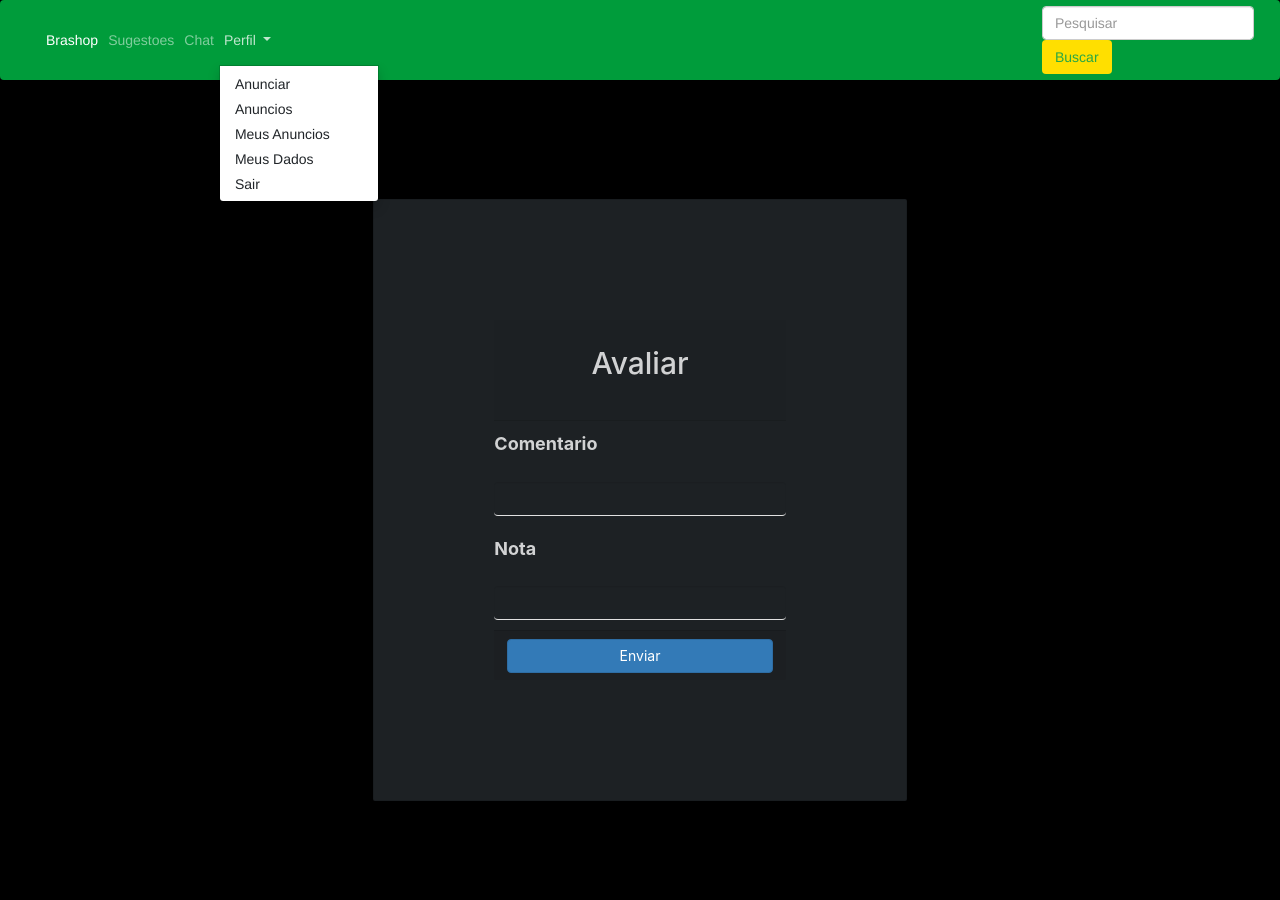
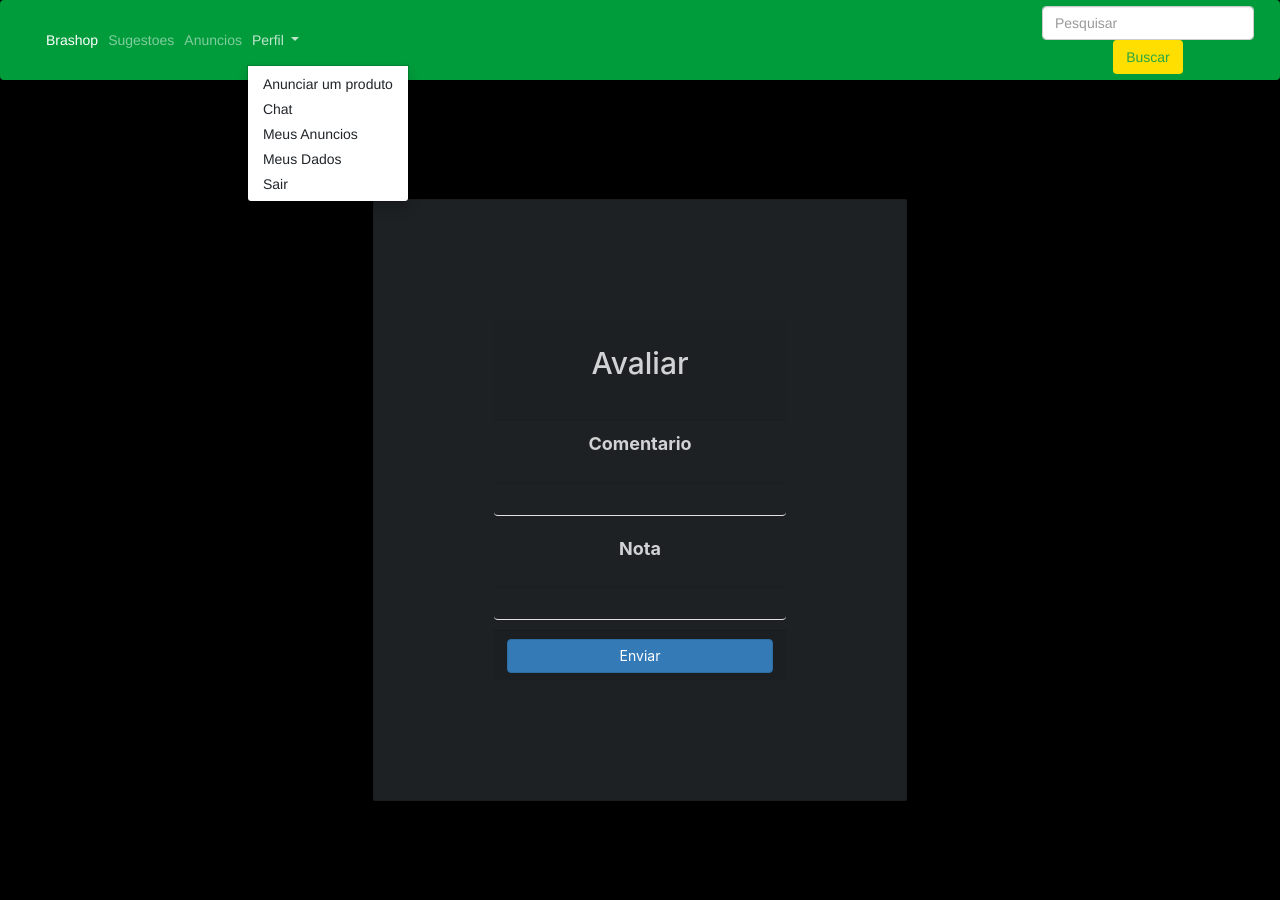
Before and after one commit to caiocesar04/projeto_integrador, a PHP site: page /app/views/avaliacoes/formCadastro.php in a window 1280 px wide, after a click on "Perfil". Run offline with PHP 8.4, Linux system fonts and the light colour scheme; some libraries are stand-ins or nearby versions.

Commit message:
Add files via upload

```diff
--- a/brashop/app/views/avaliacoes/formCadastro.php
+++ b/brashop/app/views/avaliacoes/formCadastro.php
@@ -6,14 +6,29 @@
         <meta name="viewport"content="width=device-width, initial-scale=1.0">
         <link rel="stylesheet" href="../views/helpers/css/bootstrap.min.css">
         <link rel="stylesheet" href="../views/helpers/style.css">
+        <link rel="stylesheet"  href="../views/helpers/estrelas.css">
         <title> Brashop</title>
     </head>
     <body >
     <?php
 	include_once __DIR__ . "/../helpers/menuLogin.php";
 ?>
+<!--<div class="estrelas">
+  <input type="radio" id="cm_star-empty" name="fb" value="" checked/>
+  <label for="cm_star-1"><i class="fa"></i></label>
+  <input type="radio" id="cm_star-1" name="fb" value="1"/>
+  <label for="cm_star-2"><i class="fa"></i></label>
+  <input type="radio" id="cm_star-2" name="fb" value="2"/>
+  <label for="cm_star-3"><i class="fa"></i></label>
+  <input type="radio" id="cm_star-3" name="fb" value="3"/>
+  <label for="cm_star-4"><i class="fa"></i></label>
+  <input type="radio" id="cm_star-4" name="fb" value="4"/>
+  <label for="cm_star-5"><i class="fa"></i></label>
+  <input type="radio" id="cm_star-5" name="fb" value="5"/>
+</div>-->
 
         <div id="title">
+
             <form class="card col-md-10 mx-auto col-lg-5 p-4 p-md-5" action="./AvaliacaoController.php?action=create" method="POST">
                 <div class="card-header">
                     <h2>Avaliar</h2>
--- /dev/null
+++ b/brashop/app/views/helpers/estrelas.css
@@ -0,0 +1,15 @@
+body{text-align: center; padding-top: 50px}
+
+.estrelas input[type=radio] {
+  display: none;
+}
+.estrelas label i.fa{
+  font-size: 2.5em
+}
+.estrelas label i.fa:before {
+  content:'\f005';
+  color: #FC0;
+}
+.estrelas input[type=radio]:checked ~ label i.fa:before {
+  color: #CCC;
+}
--- a/brashop/app/views/helpers/menuAdm.php
+++ b/brashop/app/views/helpers/menuAdm.php
@@ -22,15 +22,15 @@ include_once __DIR__ . "/../helpers/mensagem.php";
         <a class="nav-link" href="./CategoriaController.php?action=findAll">Categorias</a>
       </li>
       <li class="nav-item">
-        <a class="nav-link" href="./ChatController.php?action=findMensagemByUser">Chat</a>
+        <a class="nav-link" href="./AnuncioController.php?action=findAll">Anuncios</a>
       </li>
       <li class="nav-item dropdown">
         <a class="nav-link dropdown-toggle" href="#" id="navbarDropdownMenuLink" data-toggle="dropdown" aria-haspopup="true" aria-expanded="false">
           Perfil
         </a>
         <div class="dropdown-menu" aria-labelledby="navbarDropdownMenuLink">
-          <a class="dropdown-item" href="./AnuncioController.php?action=loadFormNew">Anunciar</a>
-          <a class="dropdown-item" href="./AnuncioController.php?action=findAll">Anuncios</a>
+          <a class="dropdown-item" href="./AnuncioController.php?action=loadFormNew">Anunciar um produto</a>
+          <a class="dropdown-item" href="./ChatController.php?action=findMensagemByUser">Chat</a>
           <a class="dropdown-item" href="./AnuncioController.php?action=findAnuncioByUser">Meus Anuncios</a>
           <a class="dropdown-item" href="./UsuarioController.php?action=findUsuarioByIdLogged">Meus Dados</a>
           <a class="dropdown-item" href="./UsuarioController.php?action=logout">Sair</a>
--- a/brashop/app/views/helpers/menuLogin.php
+++ b/brashop/app/views/helpers/menuLogin.php
@@ -19,15 +19,15 @@ include_once __DIR__ . "/../helpers/mensagem.php";
         <a class="nav-link" href="./SugestaoController.php?action=findAll">Sugestoes</a>
       </li>
       <li class="nav-item">
-        <a class="nav-link" href="./ChatController.php?action=findMensagemByUser">Chat</a>
+        <a class="nav-link" href="./AnuncioController.php?action=findAll">Anuncios</a>
       </li>
       <li class="nav-item dropdown">
         <a class="nav-link dropdown-toggle" href="#" id="navbarDropdownMenuLink" data-toggle="dropdown" aria-haspopup="true" aria-expanded="false">
           Perfil
         </a>
         <div class="dropdown-menu" aria-labelledby="navbarDropdownMenuLink">
-          <a class="dropdown-item" href="./AnuncioController.php?action=loadFormNew">Anunciar</a>
-          <a class="dropdown-item" href="./AnuncioController.php?action=findAll">Anuncios</a>
+          <a class="dropdown-item" href="./AnuncioController.php?action=loadFormNew">Anunciar um produto</a>
+          <a class="dropdown-item" href="./ChatController.php?action=findMensagemByUser">Chat</a>
           <a class="dropdown-item" href="./AnuncioController.php?action=findAnuncioByUser">Meus Anuncios</a>
           <a class="dropdown-item" href="./UsuarioController.php?action=findUsuarioByIdLogged">Meus Dados</a>
           <a class="dropdown-item" href="./UsuarioController.php?action=logout">Sair</a>
--- a/brashop/marketplace.sql
+++ b/brashop/marketplace.sql
@@ -3,7 +3,7 @@
 -- https://www.phpmyadmin.net/
 --
 -- Host: 127.0.0.1
--- Tempo de geração: 09-Jan-2023 às 01:58
+-- Tempo de geração: 10-Jan-2023 às 18:21
 -- Versão do servidor: 10.4.24-MariaDB
 -- versão do PHP: 8.1.6
 
@@ -56,7 +56,7 @@ INSERT INTO `anuncios` (`id`, `nome`, `preco`, `imagem`, `usuarios_id`, `categor
 CREATE TABLE `avaliacoes` (
   `id` int(11) NOT NULL,
   `comentario` text NOT NULL,
-  `nota` float NOT NULL,
+  `nota` int(11) NOT NULL,
   `usuarios_id` int(11) NOT NULL
 ) ENGINE=InnoDB DEFAULT CHARSET=utf8mb4;
 
@@ -66,7 +66,7 @@ CREATE TABLE `avaliacoes` (
 
 INSERT INTO `avaliacoes` (`id`, `comentario`, `nota`, `usuarios_id`) VALUES
 (1, 'Produto foi entregue perfeitamente.', 5, 70),
-(2, 'Gostei do produto porém a entrega atrasou!', 4.5, 70);
+(2, 'Gostei do produto porém a entrega atrasou!', 4, 70);
 
 -- --------------------------------------------------------
 
```
